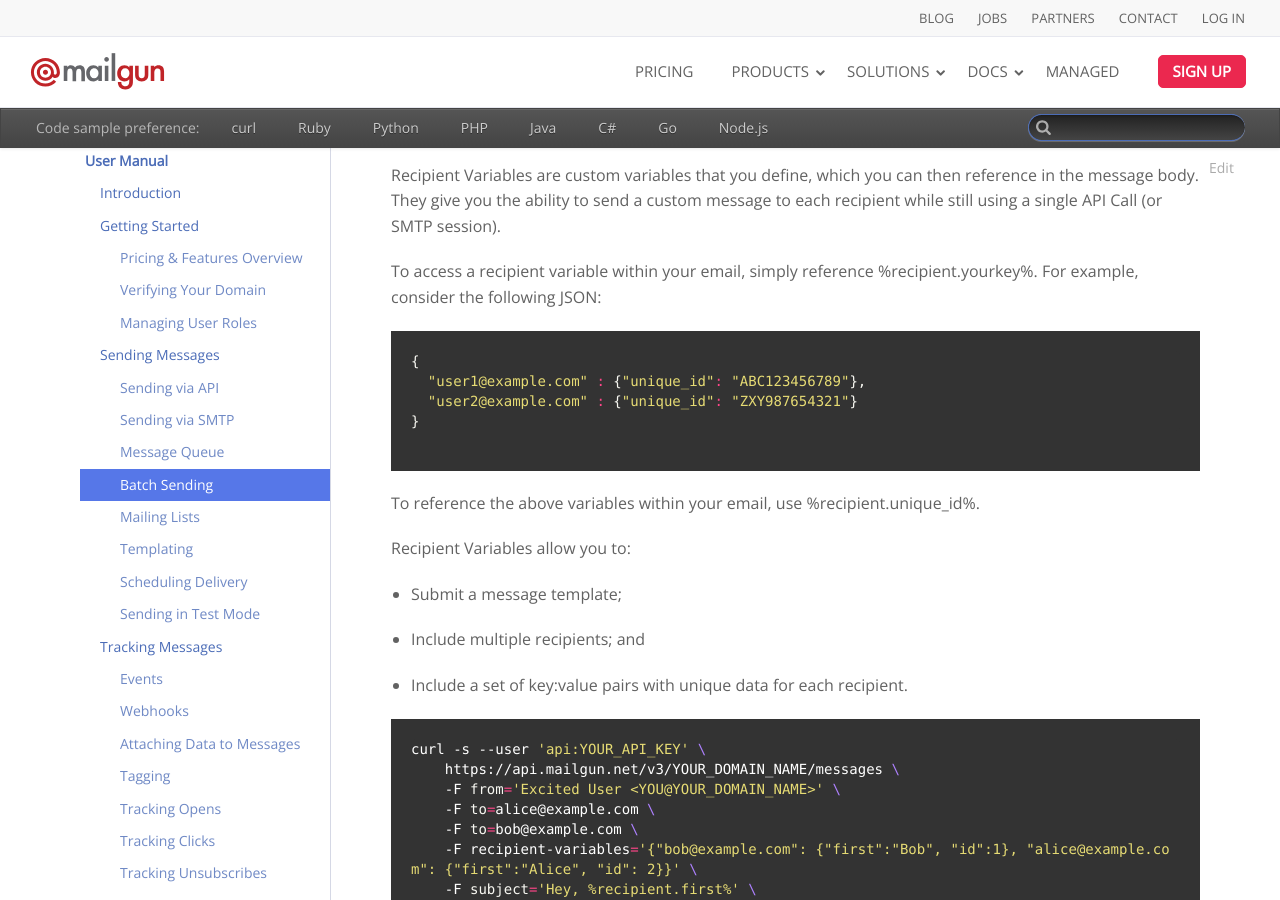
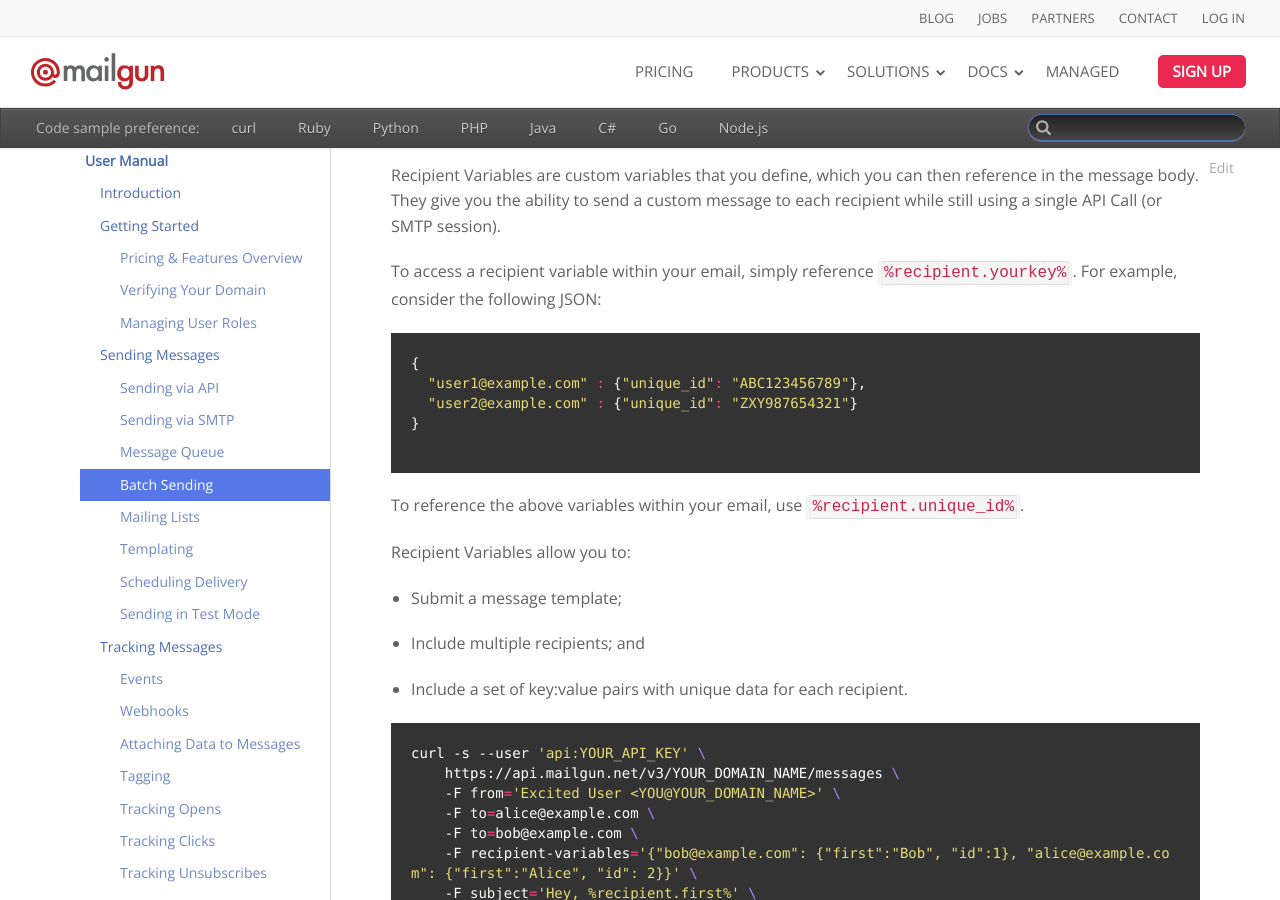
Before and after one commit to mailgun/documentation, a Sphinx documentation site: the page built from source/user_manual.rst, in a window 1280 px wide and 900 px high, scrolled down 37906 px. Built offline with Sphinx 7.4.7, drawn with Linux system fonts in a browser that asks for light colours; comment, search, counter and statistics services are not loaded; some of the changed text lies outside the part shown.

```diff
--- a/source/user_manual.rst
+++ b/source/user_manual.rst
@@ -371,9 +371,10 @@ Mailgun supports the ability send to a group of recipients through a single API
 
 **Recipient Variables**
 
-Recipient Variables are custom variables that you define, which you can then reference in the message body. They give you the ability to send a custom message to each recipient while still using a single API Call (or SMTP session).
-
-To access a recipient variable within your email, simply reference %recipient.yourkey%. For example, consider the following JSON:
+Recipient Variables are custom variables that you define, which you can then reference in the message body.
+They give you the ability to send a custom message to each recipient while still using a single API Call (or SMTP session).
+
+To access a recipient variable within your email, simply reference ``%recipient.yourkey%``. For example, consider the following JSON:
 
 .. code-block:: javascript
 
@@ -382,7 +383,7 @@ To access a recipient variable within your email, simply reference %recipient.yo
    "user2@example.com" : {"unique_id": "ZXY987654321"}
  }
 
-To reference the above variables within your email, use %recipient.unique_id%.
+To reference the above variables within your email, use ``%recipient.unique_id%``.
 
 Recipient Variables allow you to:
 
```
Also changed, not shown: other parts of source/user_manual.rst (+38 -20 lines).
